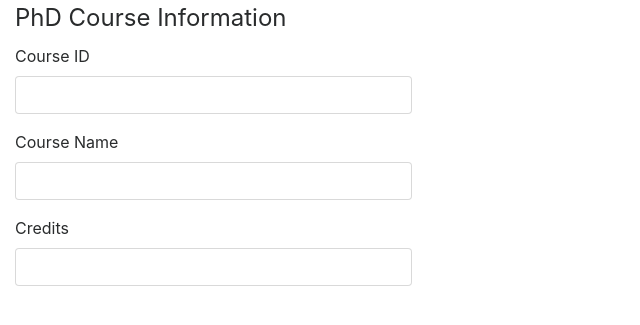
After one commit to chaitybhandari/phd_info_mgmt_system, a Django app: page /phd/phd_course_insert/ in a window 1280 px wide. The commit adds this page. Shown: the top 325 px of the page, without its empty margins (0-640 px from the left). Run offline with Django 3.2, Linux system fonts and the light colour scheme; some libraries are stand-ins or nearby versions.

```diff
--- a/phd_info_mgmt_system/urls.py
+++ b/phd_info_mgmt_system/urls.py
@@ -2,10 +2,12 @@ from django.conf.urls import patterns, url
 from phd_info_mgmt_system import views
 
 urlpatterns = patterns('',
-                       url(r'^phd_scholar_info/$', views.phd_scholar_form,
-                           name='phd_scholar_insert'),
+                       url(r'^$', views.phd_landing_page,
+                           name="phd_landing_page"),
                        url(r'^phd_thesis_update/$', views.phd_thesis_update_form,
                            name='phd_thesis_update'),
                        url(r'^phd_scholar_insert/$', views.phd_scholar_insert,
-                           name='phd_scholar_insert')
+                           name='phd_scholar_insert'),
+                       url(r'^phd_course_insert/$', views.phd_course_insert,
+                           name='phd_course_insert'),
                        )
--- a/phd_info_mgmt_system/views.py
+++ b/phd_info_mgmt_system/views.py
@@ -1,13 +1,33 @@
 from django.template import RequestContext
 from django.shortcuts import render_to_response
-from phd_info_mgmt_system.models import PhDScholar
+from phd_info_management.models import PhDScholar, PhDCourses
+
 # Create your views here.
 
-def phd_scholar_form(request):
+def phd_landing_page(request):
   context = RequestContext(request)
-  return render_to_response('phd_info_mgmt_system/phd_scholar_insert.html',
+  return render_to_response('phd_info_mgmt_system/index.html',
                             {}, context)
 
+def phd_course_insert(request):
+  context = RequestContext(request)
+  if request.method == 'POST':
+    request_dict = dict()
+    for key in request.POST:
+      if key != 'csrfmiddlewaretoken':
+        request_dict[key] = request.POST.get(key)
+    phd_course = PhDCourses(**request_dict)
+    course_id = request.POST.get('course_id')
+    records = PhDCourses.objects.filter(course_id=course_id)
+    if len(records) > 0:
+      error_msg = 'The Course with ID {id} already' \
+                  ' exists in the Database.'.format(id=course_id)
+      return render_to_response('phd_info_mgmt_system/phd_course_form.html',
+                                {'course_exists': error_msg}, context)
+    phd_course.save()
+    return render_to_response('phd_info_mgmt_system/index.html', {}, context)
+  else:
+    return render_to_response('phd_info_mgmt_system/phd_course_form.html', {}, context)
 
 def phd_scholar_insert(request):
   context = RequestContext(request)
@@ -17,9 +37,17 @@ def phd_scholar_insert(request):
       if key != "csrfmiddlewaretoken":
         request_dict[key] = request.POST.get(key)
     phd_scholar = PhDScholar(**request_dict)
+    id_number = request_dict.get('id_number')
+    records = PhDScholar.objects.filter(id_number=id_number)
+    if len(records) > 0:
+      error_msg = 'The ID Number {id} already' \
+                  ' exists in the Database.'.format(id=id_number)
+      return render_to_response('phd_info_mgmt_system/phd_scholar_form.html',
+                                {'id_number_exists': error_msg}, context)
     phd_scholar.save()
-
-  return render_to_response('phd_info_mgmt_system/phd_scholar_insert.html',
+    return render_to_response('phd_info_mgmt_system/index.html', {}, context)
+  else:
+    return render_to_response('phd_info_mgmt_system/phd_scholar_form.html',
                             {}, context)
 
 def phd_thesis_update_form(request):
--- a/static/js/utils.js
+++ b/static/js/utils.js
@@ -25,3 +25,29 @@ function is_number(id, e){
 function hide_on_blur(id){
     document.getElementById(id).style.display = "none"
 }
+
+function validate_phd_scholar_form(){
+    var phd_form = document.forms["phd_scholar_form"];
+    var id_number = phd_form["id_number"].value;
+    var reg = /20\d\dPH[A-Z][A-Z]\d\d\d\dH/g;
+    var match_arr = id_number.match(reg);
+    if (!match_arr){
+        alert("Please enter a valid ID Number.");
+        //document.getElementById("id_error").style.display = "inline"
+        return false;
+    }
+
+    var email_address = phd_form["email"].value;
+    if (email_address != ""){
+        var regular_email_reg = /^[A-Za-z][\w]+\@[\w]+(\.com|\.co\.in)/g;
+        var bits_email_reg = /^f20\d\d\d\d\d\d\@bits.hyderabad.ac.in/g;
+        var regular_email_address = email_address.match(regular_email_reg);
+        var bits_email_address = email_address.match(bits_email_reg);
+        if (!regular_email_address && !bits_email_address){
+            alert("Please enter a valid email address.");
+            return false;
+        }
+    }
+
+
+}
--- /dev/null
+++ b/templates/phd_info_mgmt_system/phd_course_form.html
@@ -0,0 +1,58 @@
+<!DOCTYPE html>
+{% load static %}
+<html lang="en">
+    <head>
+        <link rel="stylesheet" href="https://formden.com/static/cdn/font-awesome/4.4.0/css/font-awesome.min.css" />
+
+        <!-- Required meta tags -->
+        <meta charset="utf-8">
+        <meta name="viewport" content="width=device-width, initial-scale=1, shrink-to-fit=no">
+        <link href="{% static 'css/style.css' %}" rel="stylesheet" type="text/css"/>
+        <!-- Bootstrap CSS -->
+        <link rel="stylesheet" href="https://maxcdn.bootstrapcdn.com/bootstrap/4.0.0-beta.3/css/bootstrap.min.css" integrity="sha384-Zug+QiDoJOrZ5t4lssLdxGhVrurbmBWopoEl+M6BdEfwnCJZtKxi1KgxUyJq13dy" crossorigin="anonymous">
+
+    </head>
+    <body>
+        {% if course_exists %}
+            <script>alert(' {{ course_exists}} ');</script>
+        {% endif %}
+        <script src="{% static 'js/utils.js' %}"></script>
+        <div class="bootstrap-iso">
+            <div class="container-fluid">
+                <div class="row">
+                    <div class="col-md-4 col-sm-6 col-xs-12">
+                        <form class="form-horizontal" id="phd_courses_form" method="post" action="phd/phd_course_insert/">
+                            {% csrf_token %}
+                            <fieldset>
+                                <legend>PhD Course Information</legend>
+                                <div class="form-group">
+                                  <label class="control-label" for="course_id">Course ID</label>
+                                  <input id="course_id" name="course_name" placeholder="" class="form-control input-md" required="" type="text">
+                                </div>
+
+                                <!-- Text input-->
+                                <div class="form-group">
+                                  <label class="control-label" for="course_name">Course Name</label>
+                                  <input id="course_name" name="coursename" placeholder="" class="form-control input-md" required="" type="text">
+                                </div>
+
+                                <div class="form-group">
+                                  <label class="control-label" for="credits">Credits</label>
+                                  <input id="credits" name="credits" placeholder="" class="form-control input-md" type="text" onblur="return hide_on_blur('credits_error')" onkeypress="return is_number('credits_error', event);" ondrop="return false;" onpaste="return false;" maxlength="10">
+                                      <span id="credits_error" style="color:red; display:none">*Input Digits [0-9]</span>
+                                </div>
+
+                            </fieldset>
+                        </form>
+                    </div>
+                </div>
+            </div>
+        </div>
+        <script src="https://code.jquery.com/jquery-3.2.1.slim.min.js" integrity="sha384-KJ3o2DKtIkvYIK3UENzmM7KCkRr/rE9/Qpg6aAZGJwFDMVNA/GpGFF93hXpG5KkN" crossorigin="anonymous"></script>
+        <script src="https://cdnjs.cloudflare.com/ajax/libs/popper.js/1.12.9/umd/popper.min.js" integrity="sha384-ApNbgh9B+Y1QKtv3Rn7W3mgPxhU9K/ScQsAP7hUibX39j7fakFPskvXusvfa0b4Q" crossorigin="anonymous"></script>
+        <script src="https://maxcdn.bootstrapcdn.com/bootstrap/4.0.0-beta.3/js/bootstrap.min.js" integrity="sha384-a5N7Y/aK3qNeh15eJKGWxsqtnX/wWdSZSKp+81YjTmS15nvnvxKHuzaWwXHDli+4" crossorigin="anonymous"></script>
+        <!-- Include jQuery -->
+        <script type="text/javascript" src="https://code.jquery.com/jquery-1.11.3.min.js"></script>
+
+    </body>
+</html>
```
Also changed, not shown: phd_info_mgmt_system/admin.py (+6 -2 lines), static/css/style.css (+56 -0 lines), templates/phd_info_mgmt_system/index.html (added, +29 -0 lines), templates/phd_info_mgmt_system/phd_scholar_form.html (renamed from templates/phd_info_mgmt_system/phd_scholar_insert.html, +10 -2 lines), static/img/bits.jpg (added), static/img/bits2.jpg (added).
